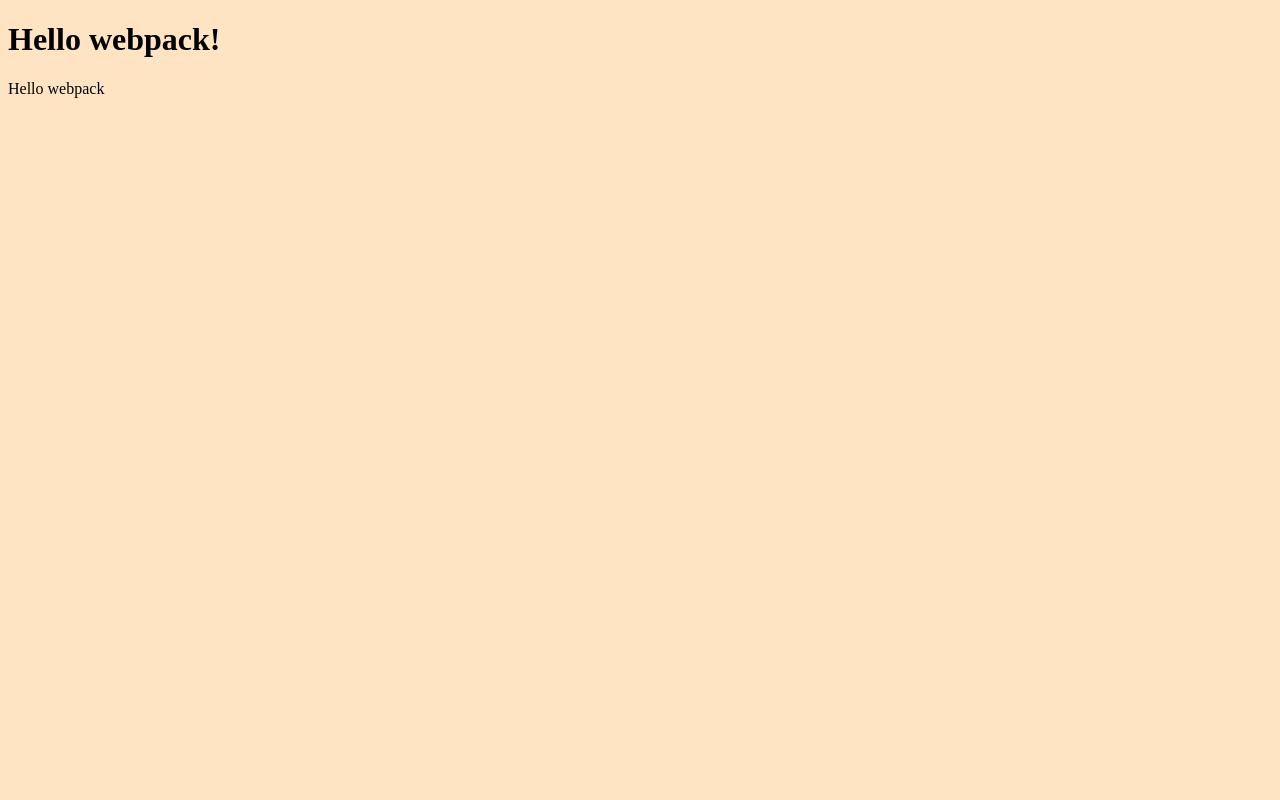
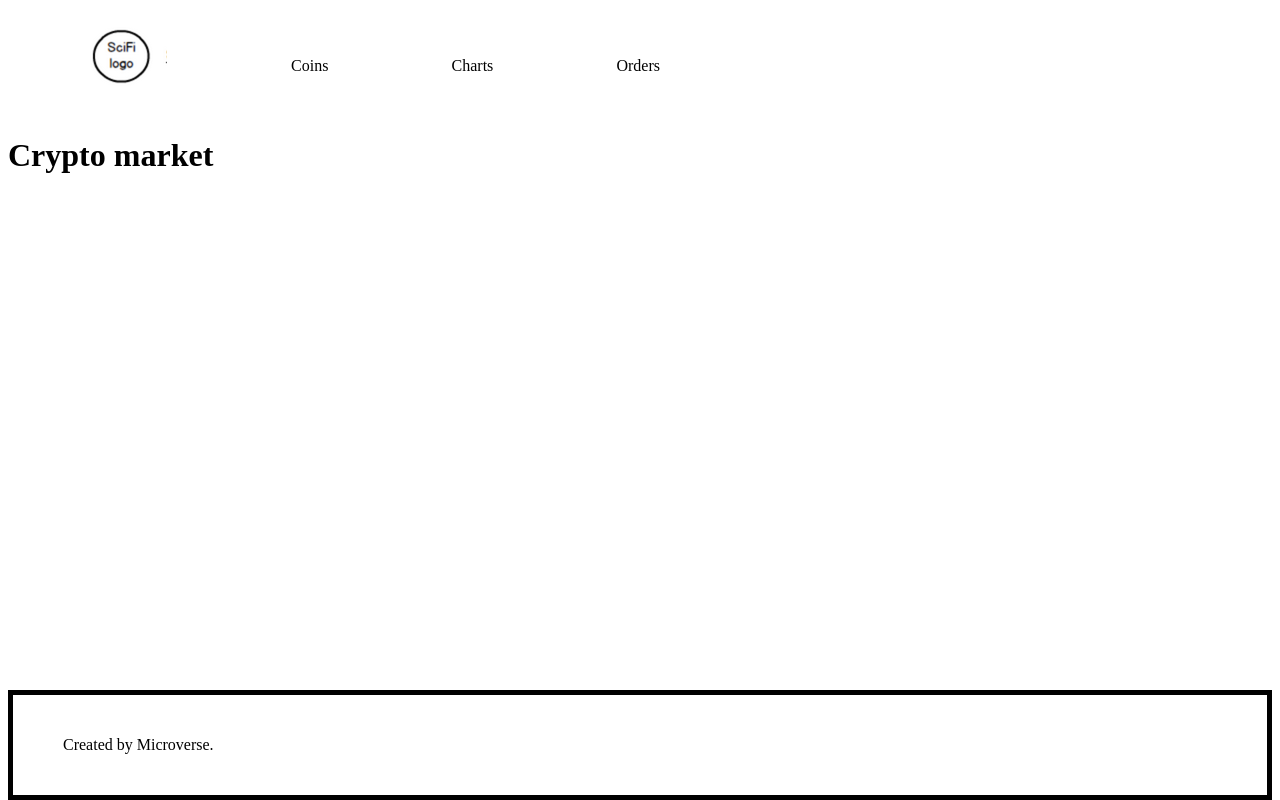
Before and after one commit to emmanuellekamwa/Capstone-Javascript-APIs, a website built with webpack: page src/index.html in a window 1280 px wide. Built offline with nearby package versions, Linux system fonts and the light colour scheme.

Commit message:
Add header/footer

```diff
--- a/src/index.html
+++ b/src/index.html
@@ -3,9 +3,20 @@
 <head>
     <meta charset="UTF-8">
     <meta name="viewport" content="width=device-width, initial-scale=1.0">
-    <title>Wbpack Exercise</title>
+    <title>JS Capstone</title>
 </head>
 <body>
-    <h1>Hello webpack!</h1>
+    <nav id="main-nav">
+        <ul id="nav-items">
+            <li id="main-logo"></li>
+            <li>Coins</li>
+            <li>Charts</li>
+            <li>Orders</li>
+        </ul>
+    </nav>
+    <h1>Crypto market</h1>
+    <footer>
+        <p>Created by Microverse.</p>
+    </footer>
 </body>
 </html>
--- a/src/index.js
+++ b/src/index.js
@@ -1,13 +1,2 @@
 import _ from 'lodash';
 import './style.css';
-
-function component() {
-    const element = document.createElement('div');
-
-    // Lodash, now imported by this script
-    element.innerHTML = _.join(['Hello', 'webpack'], ' ');
-
-    return element;
-  }
-
-  document.body.appendChild(component());
--- a/src/style.css
+++ b/src/style.css
@@ -1,3 +1,32 @@
-body {
-    background-color: bisque;
+#nav-items {
+    display: flex;
+    list-style: none;
+    justify-content: space-between;
+    align-items: center;
 }
+
+#main-nav {
+    margin: 0 20px 0 20px;
+    width: 50%;
+}
+
+#main-logo {
+    width: 100px;
+    height: 100px;
+    background-image: url('./img/logo.png');
+    background-repeat: no-repeat;
+}
+
+footer {
+    height: 100px;
+    align-items: center;
+    border: 5px solid #000;
+    position: absolute;
+    bottom: 0;
+    display: flex;
+    width: 98%;
+}
+
+footer>p {
+    margin-left: 50px;
+}
```
Also changed, not shown: package.json (+6 -7 lines), dist/8dd6582eb33500f63c66.png (added), dist/index.html, dist/main.js, src/img/logo.png (added).
